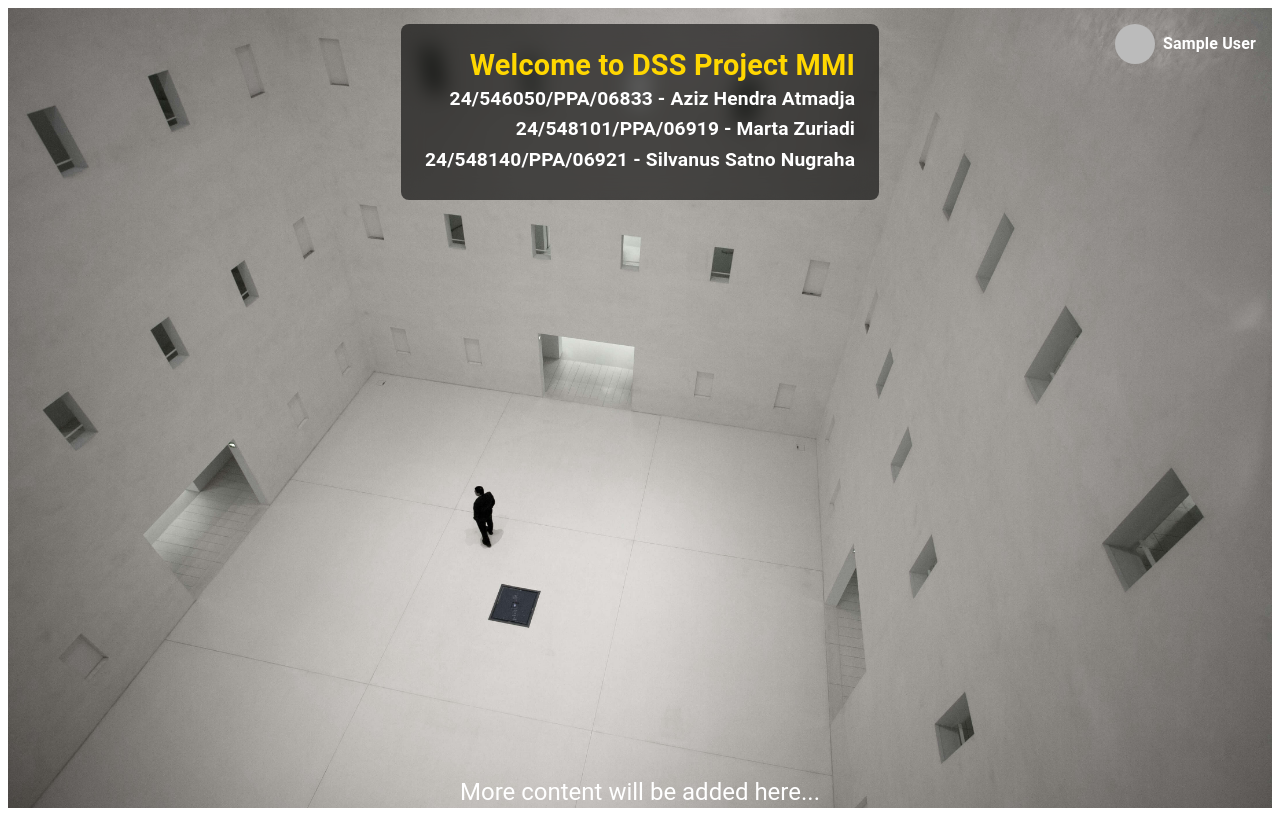
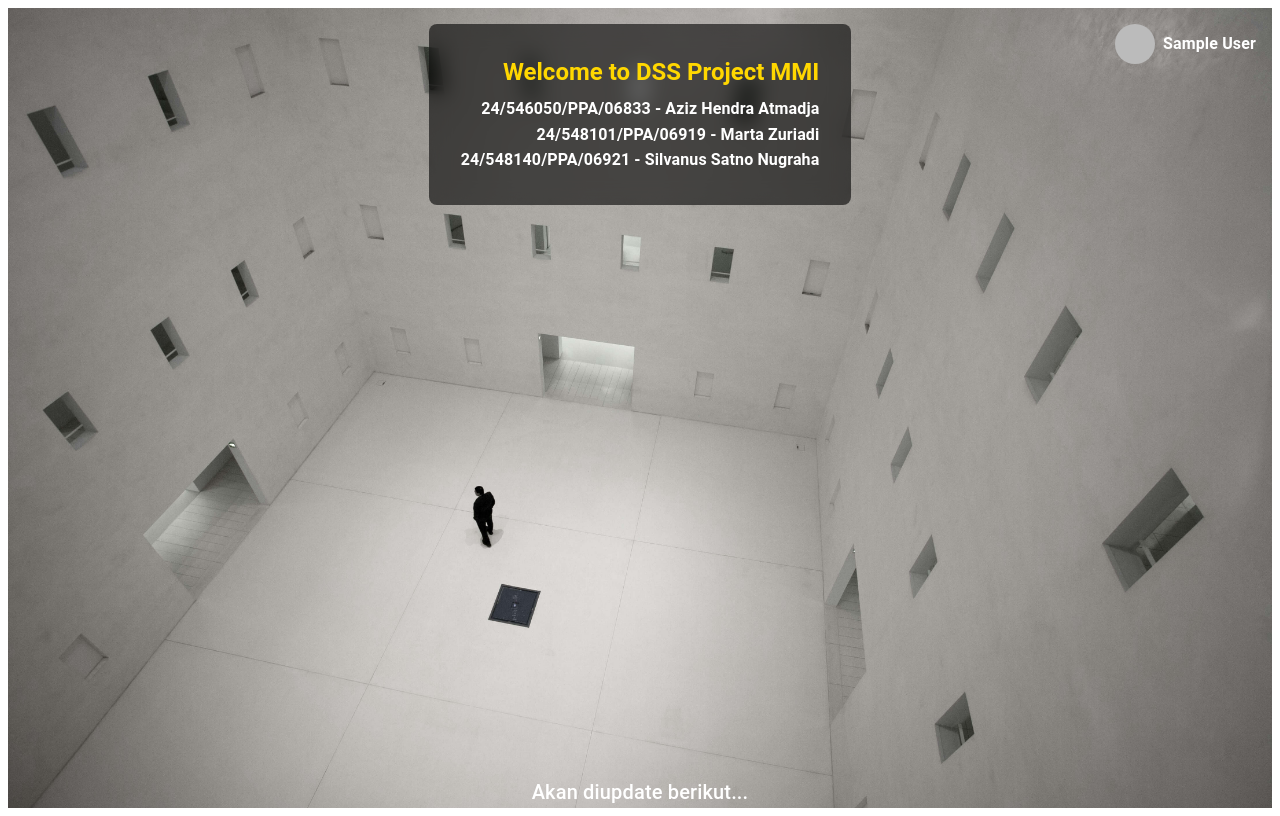
Before and after one commit to satnodeus77/dss_project_01, a Next.js app: page /home in a window 1280 px wide. Built offline with nearby package versions, Linux system fonts and the light colour scheme; no server answers; sample sign-in values are in the browser's storage.

Commit message:
Added homepage with user info and logout button

```diff
--- a/pages/home.js
+++ b/pages/home.js
@@ -68,7 +68,7 @@ export default function HomePage() {
         )}
       </Box>
 
-      {/* Sticky Header with Text Aligned to User Info */}
+      {/* Expanded Sticky Header */}
       <Box
         sx={{
           position: "sticky",
@@ -76,20 +76,20 @@ export default function HomePage() {
           zIndex: 10,
           backgroundColor: "rgba(0, 0, 0, 0.6)",
           backdropFilter: "blur(10px)",
-          padding: "1.5rem",
+          padding: "2rem", // Increased padding for better spacing
           borderRadius: "8px",
           textAlign: "right", // Align with user profile
           color: "white",
-          maxWidth: "90%",
+          maxWidth: "60%", // Expanded width
           margin: "auto",
           mt: 2,
         }}
       >
-        <Typography variant="h4" sx={{ fontWeight: "bold", color: "#FFD700", fontSize: "1.8rem" }}>
+        <Typography variant="h5" sx={{ fontWeight: "bold", color: "#FFD700", fontSize: "1.5rem" }}>
           Welcome to DSS Project MMI
         </Typography>
 
-        <Typography variant="h6" sx={{ fontSize: "1.2rem", fontWeight: "bold", color: "#FFFFFF" }}>
+        <Typography variant="h6" sx={{ fontSize: "1rem", fontWeight: "bold", color: "#FFFFFF", mt: 1 }}>
           24/546050/PPA/06833 - Aziz Hendra Atmadja <br />
           24/548101/PPA/06919 - Marta Zuriadi <br />
           24/548140/PPA/06921 - Silvanus Satno Nugraha
@@ -98,7 +98,7 @@ export default function HomePage() {
 
       {/* Placeholder for More Content Below */}
       <Container sx={{ mt: 8, textAlign: "center", color: "white" }}>
-        <Typography variant="h5">More content will be added here...</Typography>
+        <Typography variant="h6">Akan diupdate berikut...</Typography>
       </Container>
     </Box>
   );
```
